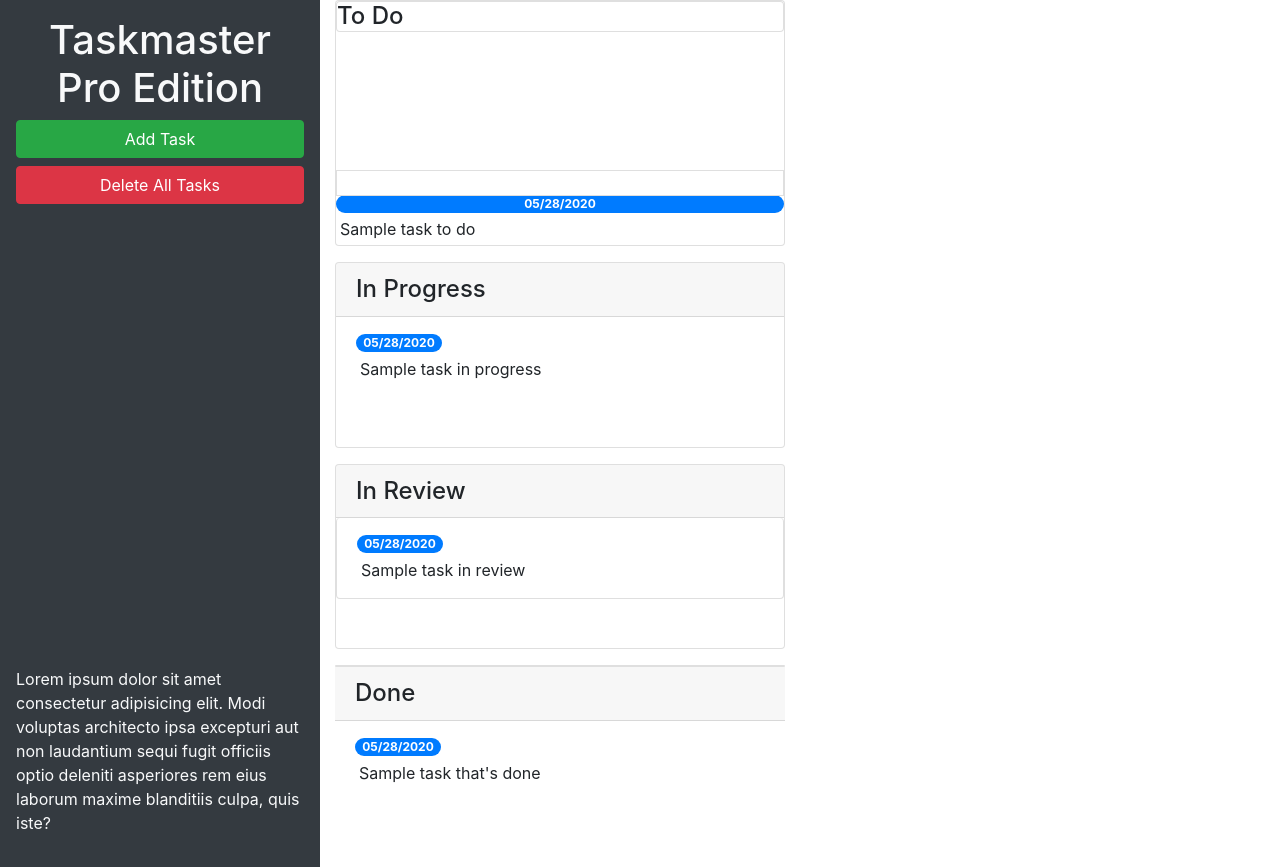
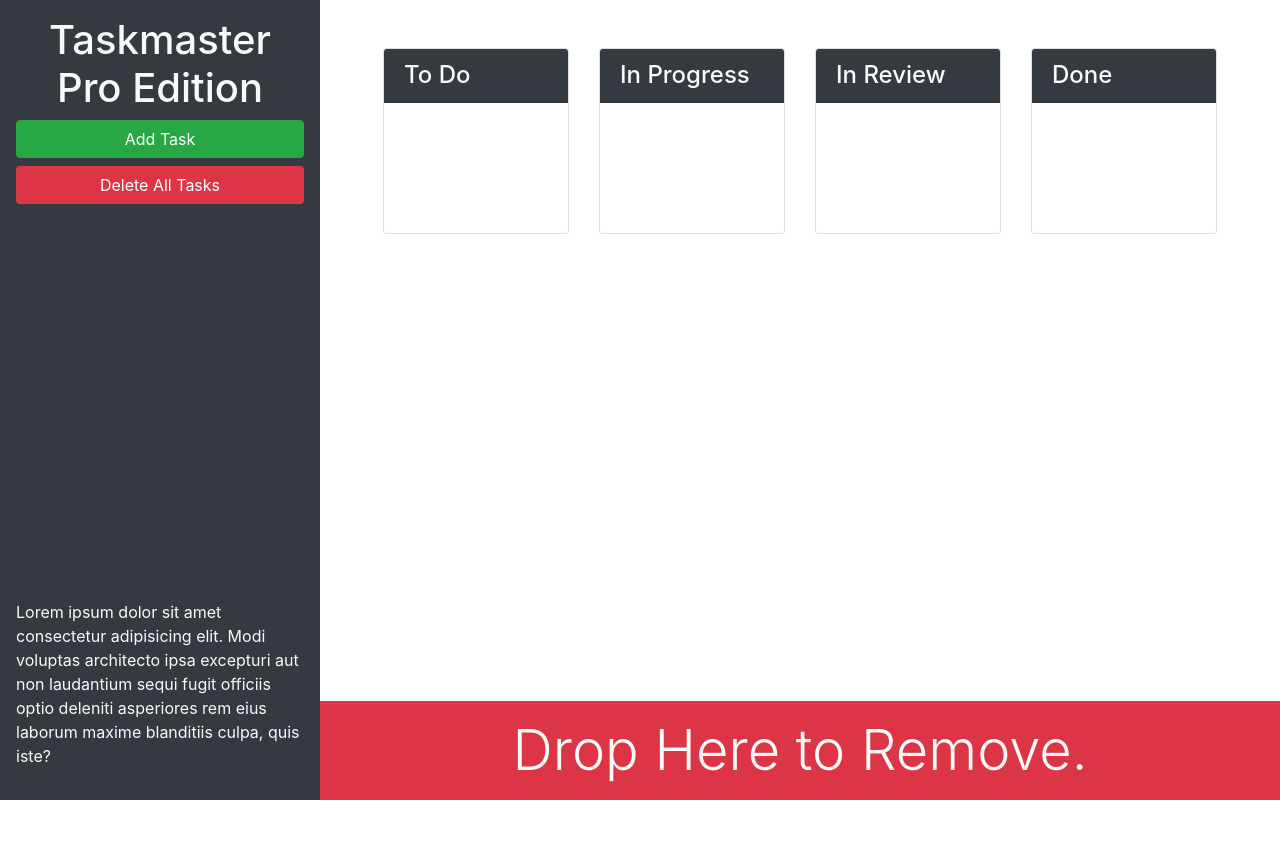
Before and after one commit to Atweaver7/taskmaster-pro, a plain HTML site: page index.html in a window 1280 px wide. After the commit the page ends 800 px from the top, so only its background shows below. Drawn offline with nearby package versions, Linux system fonts and the light colour scheme.

Commit message:
added bootstrap

```diff
--- a/index.html
+++ b/index.html
@@ -13,67 +13,63 @@
 <body>
 
     <div class="row min-vh-100 no-gutters">
-        <header class="col-12 col-lg-3 bg-dark text-light d-flex flex-column p-4 p-lg-3">
-            <h1 class="text-center">Taskmaster Pro Edition</h1>
-            <button id="create-task" class="btn btn-block btn-success" data-toggle="modal" data-target="#task-form-modal">Add
-        Task</button>
-            <button id="remove-tasks" class="btn btn-block btn-danger">Delete All Tasks</button>
-            <p class="mt-auto">Lorem ipsum dolor sit amet consectetur adipisicing elit. Modi voluptas architecto ipsa excepturi aut non laudantium sequi fugit officiis optio deleniti asperiores rem eius laborum maxime blanditiis culpa, quis iste?
-            </p>
-        </header>
-        <main class="col-12 col-lg-9">
-            <!-- todo start -->
-            <div class="col-12 col-md-6 col-x1-3 mb-3">
-                <div class="card">
-                    <h4 class="card header">To Do</h4>
-                    <ul id="list-toDo" class="list-group list-group-flush"></ul>
-                    <li class="list-group-item"></li>
-                    <span class="badge badge-primary badge-pill">05/28/2020
-          </span>
-                    <p class="m-1">Sample task to do</p>
+        <header class="col-12 col-lg-3 bg-dark text-light sticky-top d-flex flex-column p-4 p-lg-3">
+            <div>
+                <h1 class="text-center"><span class="oi oi-task d-inline d-lg-none"></span> Taskmaster Pro Edition</h1>
+                <div class="ml-md-auto w-100 w-md-auto">
+                    <button id="create-task" class="btn btn-block btn-success" data-toggle="modal" data-target="#task-form-modal">Add Task</button>
+                    <button id="remove-tasks" class="btn btn-block btn-danger mb-2 mb-md-4"></span>Delete All Tasks</button>
                 </div>
             </div>
-            <!-- todo end -->
-            <!-- in progress start -->
-            <div class="col-12 col-md-6 col-x1-3 mb-3">
+            <p class="mt-auto d-none d-lg-block">Lorem ipsum dolor sit amet consectetur adipisicing elit. Modi voluptas architecto ipsa excepturi aut non laudantium sequi fugit officiis optio deleniti asperiores rem eius laborum maxime blanditiis culpa, quis iste?</p>
+        </header>
+        <main class="col-12 col-lg-9 d-flex flex-column">
+            <div class="m-5 row justify-content-around">
+                <!--  -->
+                <div class="col-12 col-md-6 col-xl-3 mb-3">
                     <div class="card">
-                    <h4 class="card-header">In Progress</h4>
-                    <ul id="list-inProgress" class="list-group list-group-flush">
-                        <li class="list-group-item">
-                            <span class="badge badge-primary badge-pill">05/28/2020</span>
-                            <p class="m-1">Sample task in progress</p>
-                        </li>
+                        <h4 class="card-header bg-dark text-light">
+                            To Do
+                        </h4>
+                        <ul id="list-toDo" class="list-group list-group-flush">
                         </ul>
                     </div>
                 </div>
-            <!-- in progress end -->
-            <!-- in review start -->
-            <div class="col-12 col-md-6 col-x1-3 mb-3">
+                <!--  -->
+                <div class="col-12 col-md-6 col-xl-3 mb-3">
                     <div class="card">
-                    <h4 class="card-header">In Review</h4>
-                    <ul id="list-inReview" class="list-group">
-                        <li class="list-group-item">
-                            <span class="badge badge-primary badge-pill">05/28/2020</span>
-                            <p class="m-1">Sample task in review</p>
-                        </li>
+                        <h4 class="card-header bg-dark text-light">
+                            In Progress
+                        </h4>
+                        <ul id="list-inProgress" class="list-group list-group-flush">
                         </ul>
                     </div>
                 </div>
-            <!-- in review end -->
-            <!-- done start -->
-            <div class="col-12 col-md-6 col-x1-3 mb-3">
-                <div class="card"></div>
-                <h4 class="card-header">Done</h4>
-                <ul id="list-done" class="list-group list-group-flush">
-                    <li class="list-group-item">
-                        <span class="badge badge-primary badge-pill">05/28/2020</span>
-                        <p class="m-1">Sample task that's done</p>
-                    </li>
+                <!--  -->
+                <div class="col-12 col-md-6 col-xl-3 mb-3">
+                    <div class="card">
+                        <h4 class="card-header bg-dark text-light">
+                            In Review
+                        </h4>
+                        <ul id="list-inReview" class="list-group list-group-flush">
                         </ul>
                     </div>
-            <!-- done end -->
                 </div>
-    <!-- In progress end -->
+                <!--  -->
+                <div class="col-12 col-md-6 col-xl-3 mb-3">
+                    <div class="card">
+                        <h4 class="card-header bg-dark text-light">
+                            Done
+                        </h4>
+                        <ul id="list-done" class="list-group list-group-flush">
+                        </ul>
+                    </div>
+                </div>
+            </div>
+            <div class="mt-auto" id="trash">
+                <div class="w-100 bg-danger p-3 text-center text-light display-4">
+                    Drop Here to Remove.
+                </div>
             </div>
         </main>
     </div>
@@ -92,11 +88,11 @@
                     <form>
                         <div class="form-group">
                             <label for="modalTaskDescription">Task description</label>
-                            <textarea id="modalTaskDescription" rows="3" class="form-control"></textarea>
+                            <textarea class="form-control" id="modalTaskDescription" rows="3"></textarea>
                         </div>
                         <div class="form-group">
                             <label for="modalDueDate">Due date</label>
-                            <input type="text" id="modalDueDate" placeholder="mm/dd/yyyy" autocomplete="off" class="form-control" />
+                            <input type="text" class="form-control" id="modalDueDate" placeholder="mm/dd/yyyy" autocomplete="off" />
                         </div>
                     </form>
                 </div>
```
Lines whose indentation alone changed are shown as unchanged.
